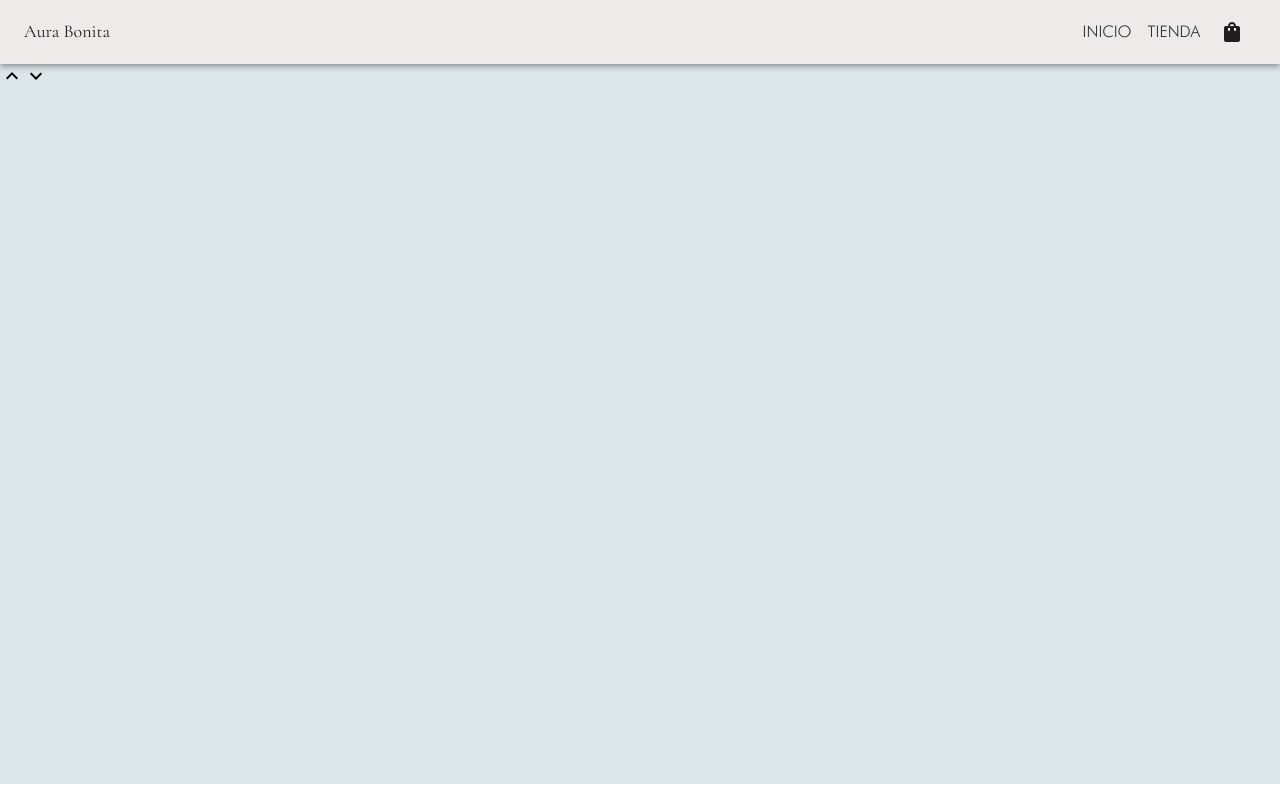
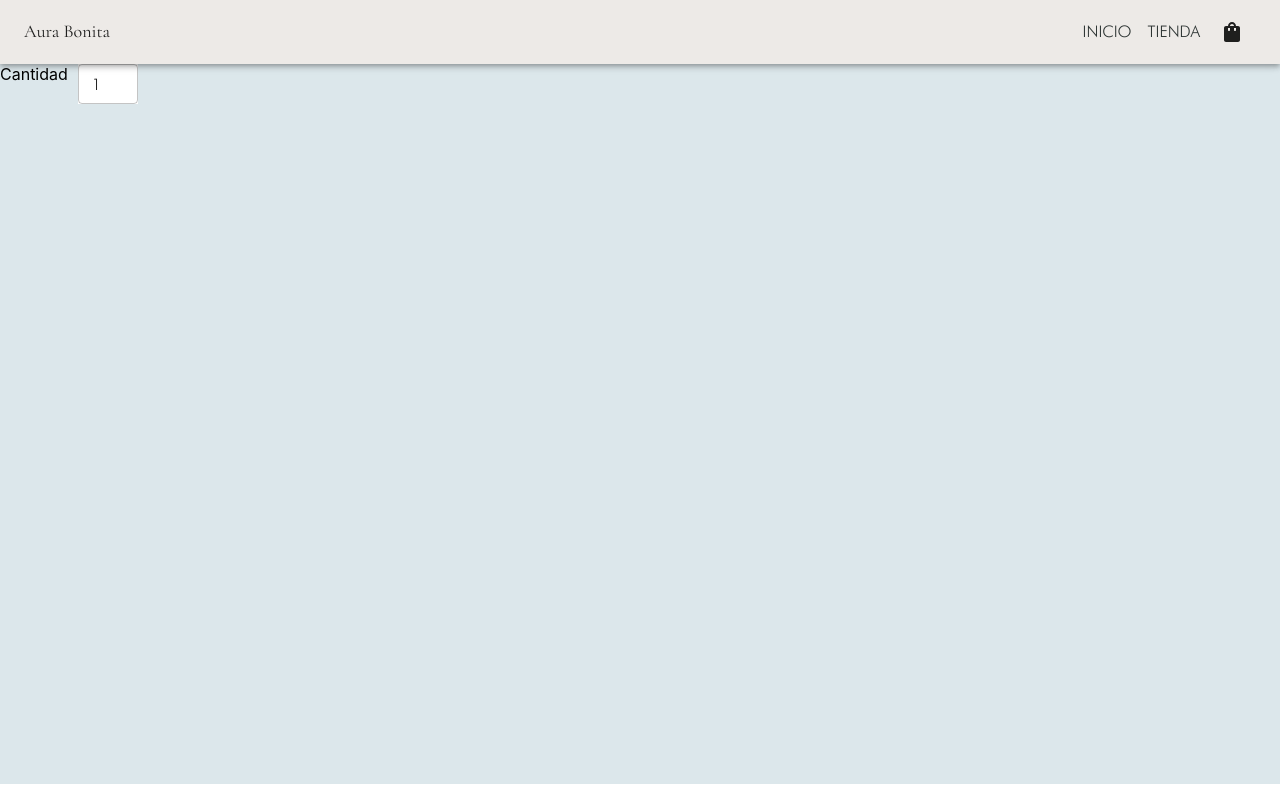
Before and after one commit to enriquevillon25/ecommerce-clothing, a React (Create React App) app: page /detail/1 in a window 1280 px wide. Built offline with nearby package versions, Linux system fonts and the light colour scheme.

Commit message:
feature/create-detail

```diff
--- a/src/pages/detail/Detail.tsx
+++ b/src/pages/detail/Detail.tsx
@@ -1,12 +1,35 @@
-import React from "react";
+import React, { useState } from "react";
 import KeyboardArrowUpIcon from "@mui/icons-material/KeyboardArrowUp";
 import KeyboardArrowDownIcon from "@mui/icons-material/KeyboardArrowDown";
+import { TextField } from "@mui/material";
 export const Detail = () => {
+  const min = 1;
+  const max = 2;
+  const handleChange = (event: any) => {
+    const value = parseInt(event.target.value, 10);
+    if (!isNaN(value) && value >= min && value <= max) {
+      setQuantity(value);
+    }
+  };
+  const [quantity, setQuantity] = useState(min);
+
   return (
     <div>
       <div>
-        <KeyboardArrowUpIcon />
-        <KeyboardArrowDownIcon />
+        <span> Cantidad</span>
+        <TextField
+          type="number"
+          value={quantity}
+          onChange={handleChange}
+          inputProps={{ min, max }}
+          size="small"
+          variant="outlined"
+          style={{ width: "60px", margin: "0 10px", background: "white" }}
+        />
+        {/* <div style={{ display: "flex", flexDirection: "column" }}>
+          <KeyboardArrowUpIcon />
+          <KeyboardArrowDownIcon />
+        </div> */}
       </div>
     </div>
   );
```
